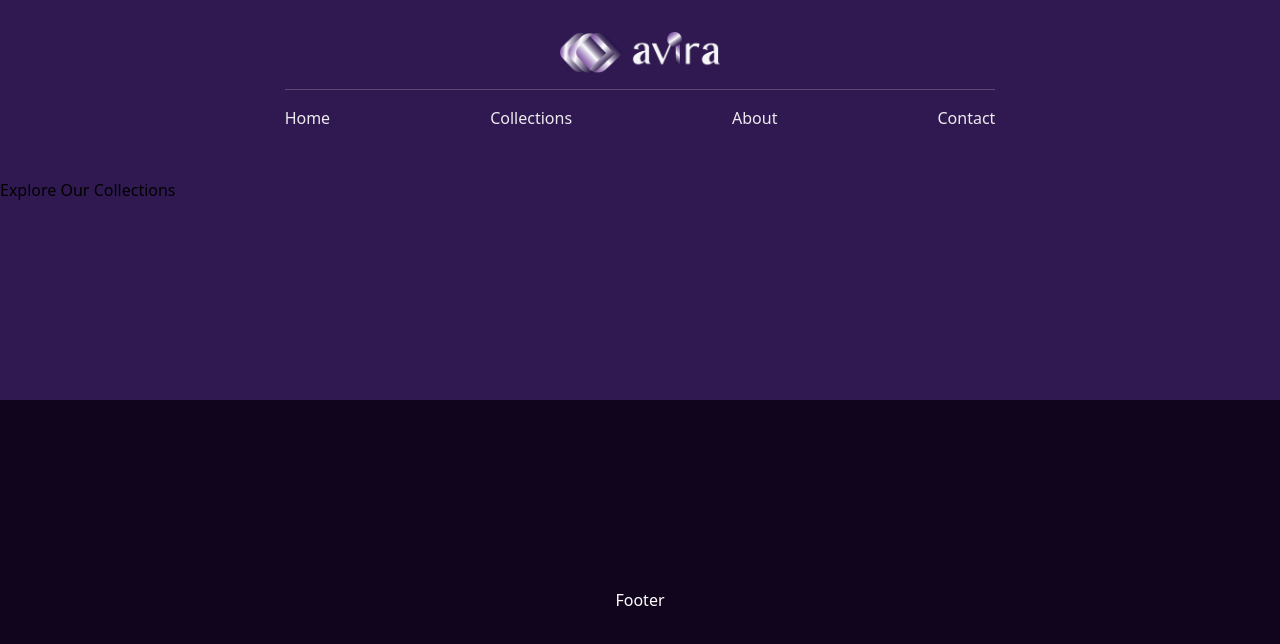
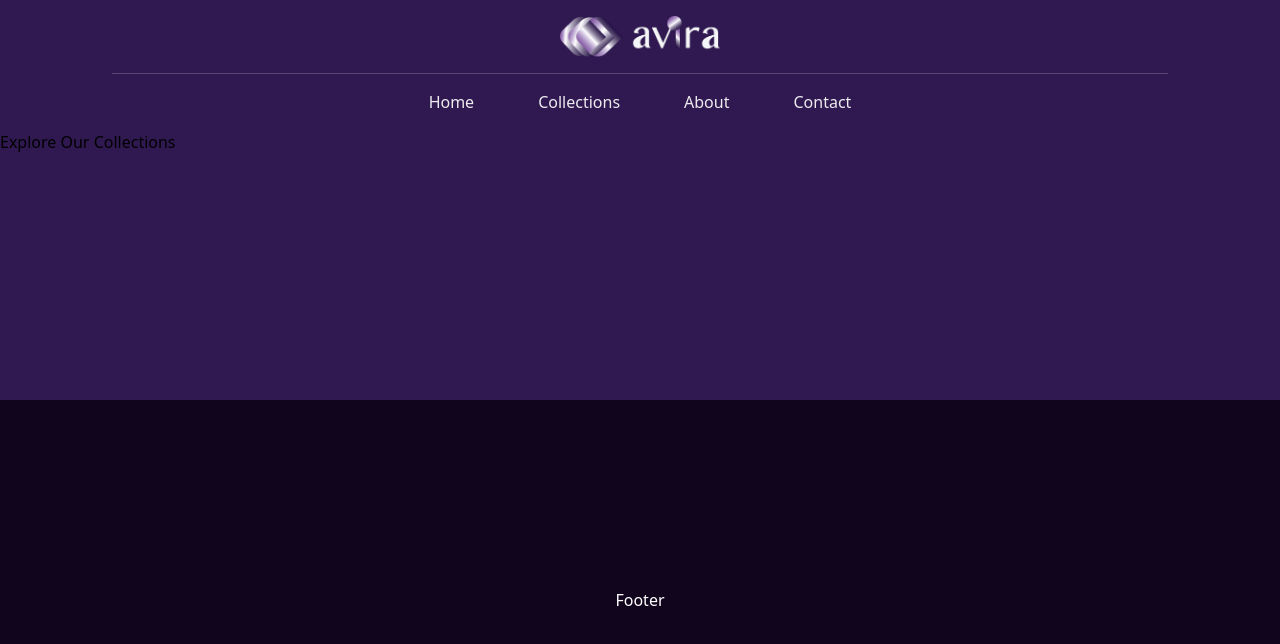
Before and after one commit to CatAvadani/Avira-design, a React (Vite) app: page /collections in a window 1280 px wide. Shown: the top 644 px of the page. Built offline with nearby package versions, Linux system fonts and the light colour scheme; a web font is replaced by a local one.

Commit message:
Implement responsive navabar.

```diff
--- a/package.json
+++ b/package.json
@@ -10,6 +10,7 @@
     "preview": "vite preview"
   },
   "dependencies": {
+    "@heroicons/react": "^2.1.5",
     "react": "^18.3.1",
     "react-dom": "^18.3.1"
   },
--- a/src/components/HeroSection.tsx
+++ b/src/components/HeroSection.tsx
@@ -21,7 +21,7 @@ export default function HeroSection() {
 
       {/* Top Right*/}
       <div className='col-span-1 row-span-2 rounded-b-full rounded-tr-full bg-[#edebef] opacity-80  flex flex-col items-center justify-center text-center p-6 gap-12'>
-        <div className='w-64 h-64 flex items-center justify-center rounded-full'>
+        <div className='w-56 h-56 flex items-center justify-center rounded-full'>
           <img
             src='https://r2.erweima.ai/imgcompressed/img/compressed_5d24bf3b4cd3711d41c7473b96bd4ca8.webp'
             alt='Image'
--- a/src/components/Navbar.tsx
+++ b/src/components/Navbar.tsx
@@ -1,20 +1,86 @@
+import { Bars3BottomRightIcon, XMarkIcon } from '@heroicons/react/24/outline';
+import { useState } from 'react';
 import { Link } from 'react-router-dom';
 
 export default function Navbar() {
+  const [isOpen, setIsOpen] = useState(false);
+
+  const toggleMenu = () => {
+    setIsOpen(!isOpen);
+  };
+
   return (
-    <nav className=' flex flex-col gap-4 justify-center items-center bg-transparent w-full text-[#edebef] px-28 py-8'>
-      <Link to='/'>
-        <img src='/Logo-resized@1.5x.png' className='w-40' alt='' />
-      </Link>
-      <ul
-        className=' flex gap-2 lg:gap-40 justify-between border-t border-white/20 py-4 font-sans
-      '
-      >
-        <Link to='/'>Home</Link>
-        <Link to='/collections'>Collections</Link>
-        <Link to='/about'>About</Link>
-        <Link to='/contact'>Contact</Link>
-      </ul>
+    <nav className='w-full bg-transparent text-[#edebef] px-4 lg:px-28 py-4'>
+      <div className='flex justify-between items-center mb-4 lg:hidden'>
+        <Link to='/'>
+          <img src='/Logo-resized@1.5x.png' className='w-32' alt='Logo' />
+        </Link>
+        <button className='text-white focus:outline-none' onClick={toggleMenu}>
+          {isOpen ? (
+            <XMarkIcon className='w-8 h-8' />
+          ) : (
+            <Bars3BottomRightIcon className='w-8 h-8' />
+          )}
+        </button>
+      </div>
+
+      <div className='hidden lg:flex lg:flex-col lg:items-center'>
+        <Link to='/'>
+          <img src='/Logo-resized@1.5x.png' className='w-40 mb-4' alt='Logo' />
+        </Link>
+        <div className='border-b border-white/20 w-full mb-4'></div>
+        <div className='flex gap-16'>
+          <Link to='/' className='hover:text-white/65 transition-all'>
+            Home
+          </Link>
+          <Link
+            to='/collections'
+            className='hover:text-white/65 transition-all'
+          >
+            Collections
+          </Link>
+          <Link to='/about' className='hover:text-white/65 transition-all'>
+            About
+          </Link>
+          <Link to='/contact' className='hover:text-white/65 transition-all'>
+            Contact
+          </Link>
+        </div>
+      </div>
+
+      {/* Mobile Menu */}
+      {isOpen && (
+        <div className='lg:hidden flex flex-col items-center mt-4 text-xl space-y-8'>
+          <Link
+            to='/'
+            className='py-2 hover:text-white/65 transition-all'
+            onClick={toggleMenu}
+          >
+            Home
+          </Link>
+          <Link
+            to='/collections'
+            className='py-2 hover:text-white/65 transition-all'
+            onClick={toggleMenu}
+          >
+            Collections
+          </Link>
+          <Link
+            to='/about'
+            className='py-2 hover:text-white/65 transition-all'
+            onClick={toggleMenu}
+          >
+            About
+          </Link>
+          <Link
+            to='/contact'
+            className='py-2 hover:text-white/65 transition-all'
+            onClick={toggleMenu}
+          >
+            Contact
+          </Link>
+        </div>
+      )}
     </nav>
   );
 }
```
Also changed, not shown: 1 other file (tests, documents, lock files or other folders).
